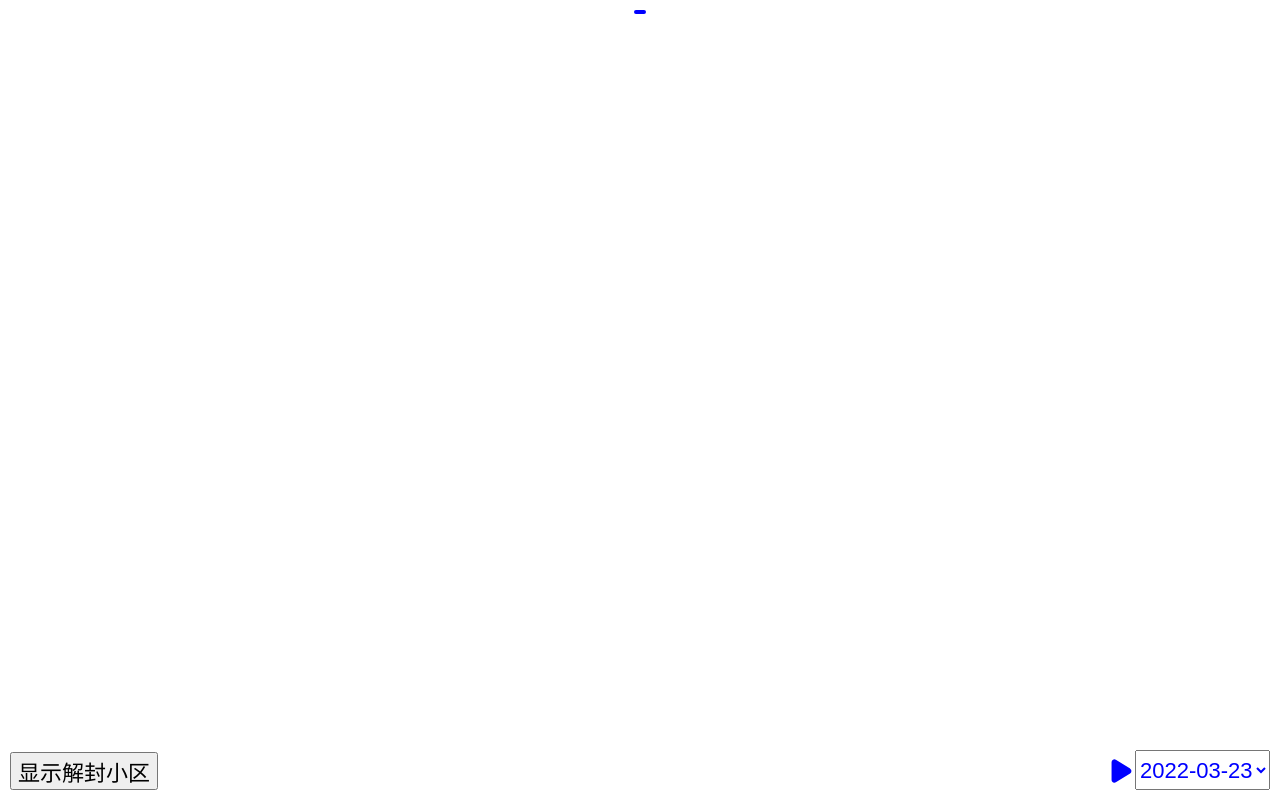
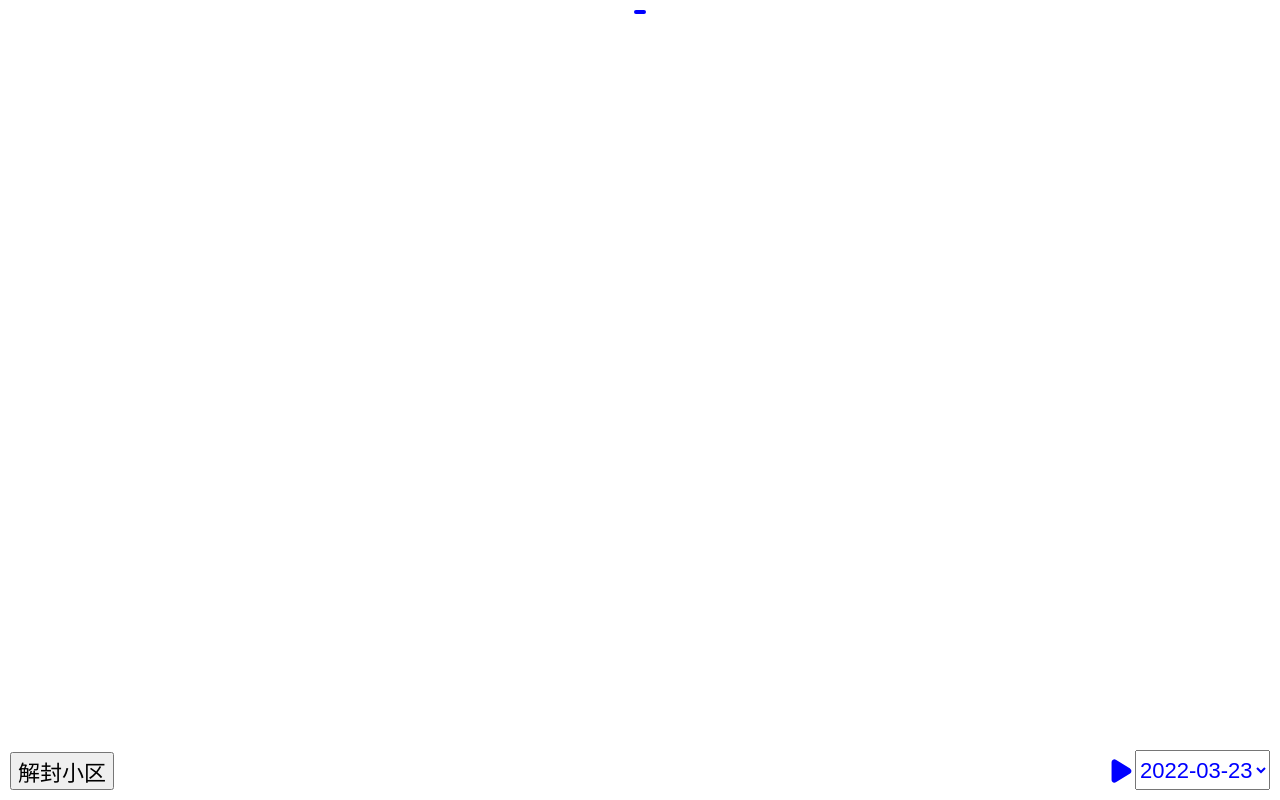
Before and after one commit to helloint/covid, a plain HTML site: page map.html in a window 1280 px wide. Drawn offline with nearby package versions, Linux system fonts and the light colour scheme; a script that the page names is missing.

Commit message:
fix: small  fix

```diff
--- a/map.html
+++ b/map.html
@@ -86,7 +86,7 @@
     </select>
 </div>
 <div id="view-controller">
-    <span><button id="show-estates">显示解封小区</button></span>
+    <span><button id="show-estates">解封小区</button></span>
 </div>
 <script>
     const mapCenter = [121.40003152077978, 31.152492021564836];
```
